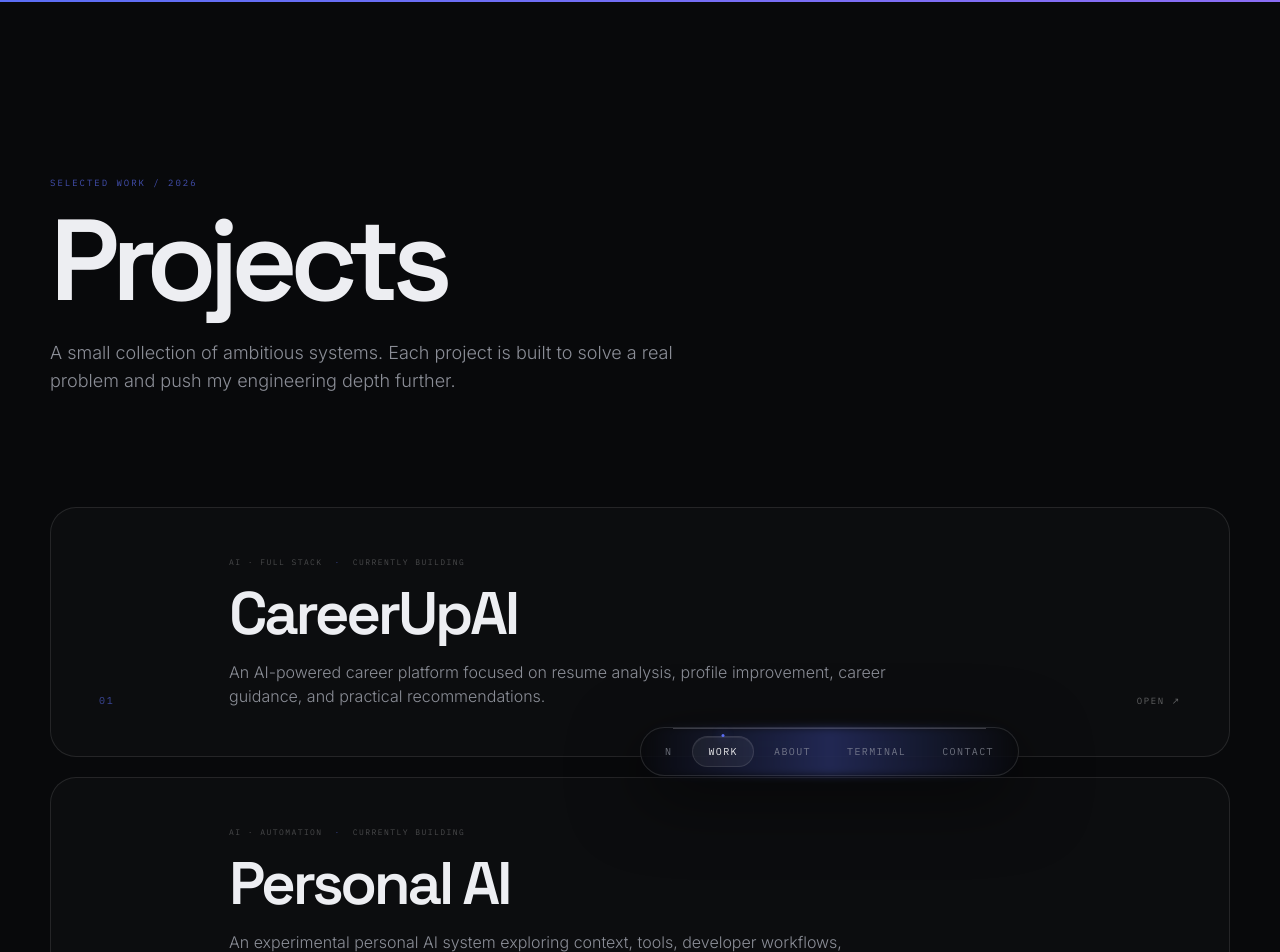
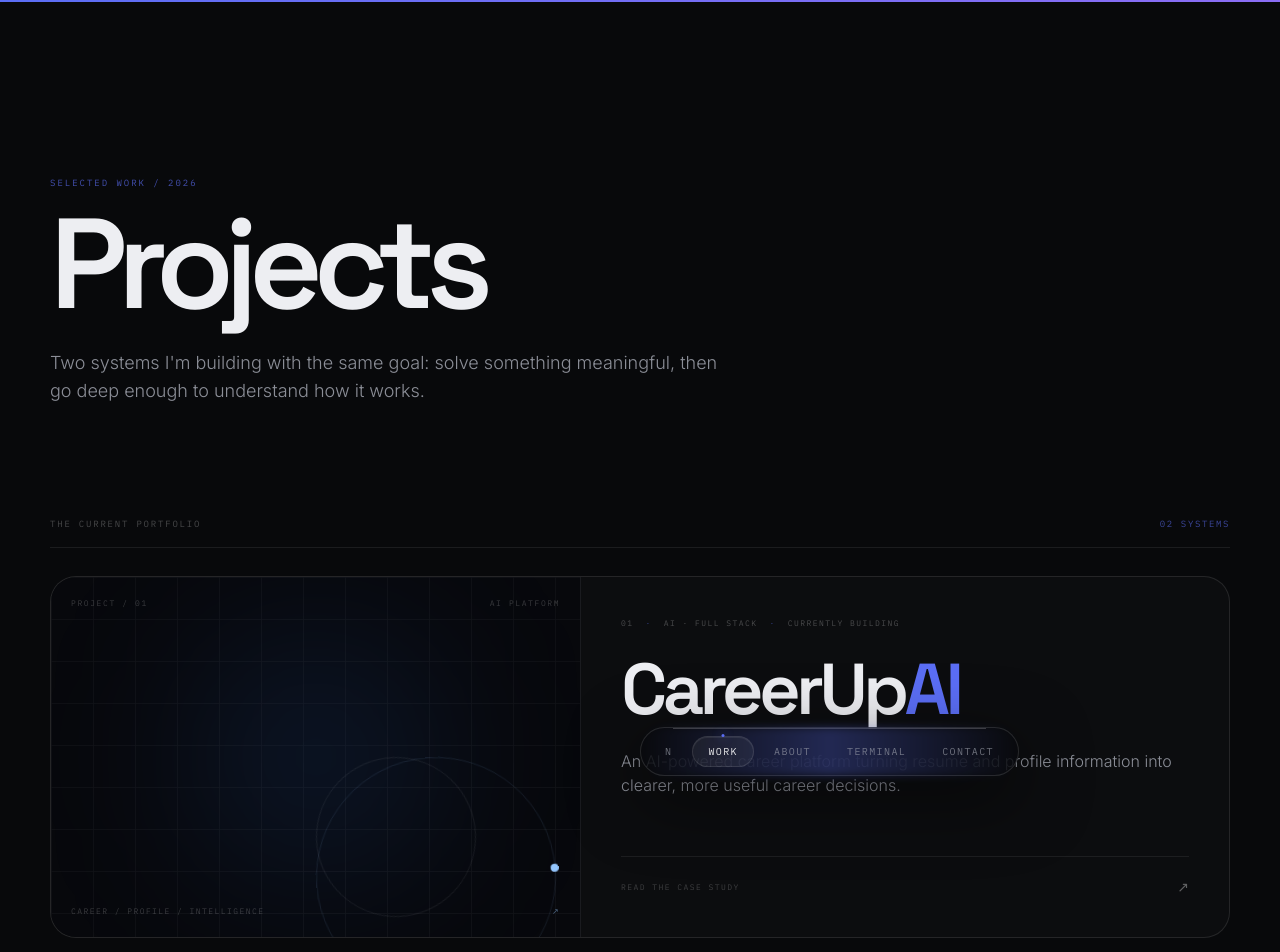
Before and after one commit to nityansh19/nityansh-portfolio, a Next.js app: page /projects in a window 1280 px wide. Shown: the top 952 px of the page. Built offline with nearby package versions, Linux system fonts and the light colour scheme.

Commit message:
refactor: redesign projects showcase

```diff
--- a/app/projects/page.tsx
+++ b/app/projects/page.tsx
@@ -1,83 +1,172 @@
+"use client";
+
 import type { Metadata } from "next";
 import Link from "next/link";
+import { motion, useReducedMotion } from "framer-motion";
+
+const projects = [
+  {
+    number: "01",
+    title: "CareerUpAI",
+    category: "AI · FULL STACK",
+    status: "CURRENTLY BUILDING",
+    description:
+      "An AI-powered career platform turning resume and profile information into clearer, more useful career decisions.",
+    href: "/projects/careerupai",
+    accent: "blue",
+  },
+  {
+    number: "02",
+    title: "Personal AI",
+    category: "AI · AUTOMATION",
+    status: "EXPERIMENTAL",
+    description:
+      "A personal workspace system exploring context, tools, automation, and useful AI beyond a simple chat interface.",
+    href: "/projects/personal-ai",
+    accent: "violet",
+  },
+];
 
 export const metadata: Metadata = {
   title: "Projects — Nityansh Rupesh Bahadur",
   description: "Selected projects and systems built by Nityansh Rupesh Bahadur.",
 };
 
-const projects = [
-  {
-    number: "01",
-    title: "CareerUpAI",
-    category: "AI · FULL STACK",
-    description:
-      "An AI-powered career platform focused on resume analysis, profile improvement, career guidance, and practical recommendations.",
-    href: "/projects/careerupai",
-    status: "Currently building",
-  },
-  {
-    number: "02",
-    title: "Personal AI",
-    category: "AI · AUTOMATION",
-    description:
-      "An experimental personal AI system exploring context, tools, developer workflows, automation, and a personal knowledge layer.",
-    href: "/projects/personal-ai",
-    status: "Currently building",
-  },
-];
+function ProjectVisual({ accent, number }: { accent: string; number: string }) {
+  const reducedMotion = useReducedMotion();
+  const violet = accent === "violet";
+
+  return (
+    <div className="relative h-[280px] overflow-hidden border-b border-white/[0.08] bg-[#07080c] md:h-[360px] md:border-b-0 md:border-r">
+      <div className="absolute inset-0 opacity-[0.045] [background-image:linear-gradient(rgba(255,255,255,.8)_1px,transparent_1px),linear-gradient(90deg,rgba(255,255,255,.8)_1px,transparent_1px)] [background-size:42px_42px]" />
+      <div
+        className={`absolute left-1/2 top-1/2 h-56 w-56 -translate-x-1/2 -translate-y-1/2 rounded-full blur-[90px] ${
+          violet ? "bg-violet-500/15" : "bg-blue-500/15"
+        }`}
+      />
+
+      <motion.div
+        animate={reducedMotion ? undefined : { rotate: 360 }}
+        transition={{ duration: violet ? 18 : 24, repeat: Infinity, ease: "linear" }}
+        className={`absolute left-1/2 top-1/2 h-48 w-48 -translate-x-1/2 -translate-y-1/2 rounded-full border ${
+          violet ? "border-violet-300/[0.10]" : "border-blue-300/[0.10]"
+        } md:h-60 md:w-60`}
+      >
+        <span
+          className={`absolute -top-1 left-1/2 h-2 w-2 -translate-x-1/2 rounded-full ${
+            violet ? "bg-violet-300" : "bg-blue-300"
+          }`}
+        />
+      </motion.div>
+
+      <motion.div
+        animate={reducedMotion ? undefined : { rotate: -360 }}
+        transition={{ duration: violet ? 14 : 20, repeat: Infinity, ease: "linear" }}
+        className="absolute left-1/2 top-1/2 h-32 w-32 -translate-x-1/2 -translate-y-1/2 rounded-full border border-white/[0.07] md:h-40 md:w-40"
+      />
+
+      <div className="absolute left-5 right-5 top-5 flex items-center justify-between font-mono text-[8px] uppercase tracking-[0.2em] text-white/20">
+        <span>Project / {number}</span>
+        <span>{violet ? "AI SYSTEM" : "AI PLATFORM"}</span>
+      </div>
+
+      <div className="absolute bottom-5 left-5 right-5 flex items-end justify-between font-mono text-[8px] uppercase tracking-[0.18em] text-white/20">
+        <span>{violet ? "Context / Tools / Automation" : "Career / Profile / Intelligence"}</span>
+        <span className={violet ? "text-violet-300/50" : "text-blue-300/50"}>↗</span>
+      </div>
+    </div>
+  );
+}
 
 export default function ProjectsPage() {
   return (
     <main className="min-h-screen px-6 pb-32 pt-36 sm:px-8 md:pt-44">
       <div className="mx-auto max-w-[1180px]">
-        <div className="max-w-3xl">
+        <header className="max-w-4xl">
           <p className="font-mono text-[9px] uppercase tracking-[0.22em] text-accent/70">
             Selected Work / 2026
           </p>
-          <h1 className="mt-5 font-display text-[clamp(3.5rem,9vw,8rem)] font-semibold leading-[0.88] tracking-[-0.07em]">
+          <h1 className="mt-5 font-display text-[clamp(3.8rem,10vw,9rem)] font-semibold leading-[0.84] tracking-[-0.075em]">
             Projects
           </h1>
-          <p className="mt-7 max-w-2xl text-base leading-8 text-ink-dim sm:text-lg">
-            A small collection of ambitious systems. Each project is built to
-            solve a real problem and push my engineering depth further.
+          <p className="mt-8 max-w-2xl text-base leading-8 text-ink-dim sm:text-lg">
+            Two systems I&apos;m building with the same goal: solve something
+            meaningful, then go deep enough to understand how it works.
           </p>
+        </header>
+
+        <section className="mt-20 md:mt-28">
+          <div className="mb-7 flex items-center justify-between border-b border-line pb-4">
+            <span className="font-mono text-[9px] uppercase tracking-[0.2em] text-white/25">
+              The current portfolio
+            </span>
+            <span className="font-mono text-[9px] uppercase tracking-[0.18em] text-accent/60">
+              02 systems
+            </span>
           </div>
 
-        <div className="mt-20 space-y-5 md:mt-28">
-          {projects.map((project) => (
+          <div className="space-y-5">
+            {projects.map((project, index) => (
+              <motion.div
+                key={project.number}
+                initial={{ opacity: 0, y: 28 }}
+                whileInView={{ opacity: 1, y: 0 }}
+                viewport={{ once: true, amount: 0.15 }}
+                transition={{ duration: 0.75, delay: index * 0.08, ease: [0.16, 1, 0.3, 1] }}
+              >
                 <Link
-              key={project.number}
                   href={project.href}
-              className="group relative block overflow-hidden rounded-[26px] border border-white/[0.10] bg-white/[0.02] p-7 transition-all duration-500 hover:-translate-y-1 hover:border-accent/25 hover:bg-white/[0.035] sm:p-10 md:p-12"
+                  className="group block overflow-hidden rounded-[26px] border border-white/[0.10] bg-white/[0.02] transition-all duration-500 hover:-translate-y-1 hover:border-accent/25 hover:bg-white/[0.03]"
                 >
-              <div className="pointer-events-none absolute inset-0 bg-[radial-gradient(circle_at_80%_50%,rgba(91,110,245,0.10),transparent_35%)] opacity-0 transition-opacity duration-500 group-hover:opacity-100" />
+                  <div className="grid md:grid-cols-[0.9fr_1.1fr]">
+                    <ProjectVisual accent={project.accent} number={project.number} />
 
-              <div className="relative z-10 grid gap-10 md:grid-cols-[90px_1fr_auto] md:items-end">
-                <span className="font-mono text-[10px] tracking-[0.18em] text-accent/60">
-                  {project.number}
-                </span>
-
+                    <div className="relative flex min-h-[280px] flex-col justify-between p-7 sm:p-10 md:min-h-[360px]">
                       <div>
                         <div className="flex flex-wrap items-center gap-3 font-mono text-[8px] uppercase tracking-[0.18em] text-white/25">
+                          <span>{project.number}</span>
+                          <span className="text-accent/50">·</span>
                           <span>{project.category}</span>
                           <span className="text-accent/50">·</span>
                           <span>{project.status}</span>
                         </div>
-                  <h2 className="mt-4 font-display text-4xl font-semibold tracking-[-0.055em] sm:text-6xl">
-                    {project.title}
+
+                        <h2 className="mt-6 font-display text-5xl font-semibold tracking-[-0.065em] sm:text-6xl md:text-7xl">
+                          {project.title === "CareerUpAI" ? (
+                            <>CareerUp<span className="text-accent">AI</span></>
+                          ) : (
+                            <>Personal <span className="text-accent">AI</span></>
+                          )}
                         </h2>
-                  <p className="mt-4 max-w-2xl text-sm leading-7 text-ink-dim sm:text-base">
+
+                        <p className="mt-6 max-w-xl text-sm leading-7 text-ink-dim sm:text-base">
                           {project.description}
                         </p>
                       </div>
 
-                <span className="font-mono text-[9px] uppercase tracking-[0.18em] text-white/35 transition-colors group-hover:text-accent">
-                  Open ↗
+                      <div className="mt-10 flex items-center justify-between border-t border-white/[0.07] pt-5">
+                        <span className="font-mono text-[8px] uppercase tracking-[0.18em] text-white/20">
+                          Read the case study
+                        </span>
+                        <span className="font-mono text-sm text-white/35 transition-all duration-300 group-hover:translate-x-1 group-hover:-translate-y-1 group-hover:text-accent">
+                          ↗
                         </span>
                       </div>
+                    </div>
+                  </div>
                 </Link>
+              </motion.div>
             ))}
+          </div>
+        </section>
+
+        <div className="mt-20 flex items-center justify-between border-t border-line pt-6">
+          <span className="font-mono text-[8px] uppercase tracking-[0.18em] text-white/20">
+            More work will appear when it has something worth showing.
+          </span>
+          <Link href="/contact" className="font-mono text-[9px] uppercase tracking-[0.18em] text-white/35 transition-colors hover:text-accent">
+            Collaborate ↗
+          </Link>
         </div>
       </div>
     </main>
```
Lines whose indentation alone changed are shown as unchanged.
